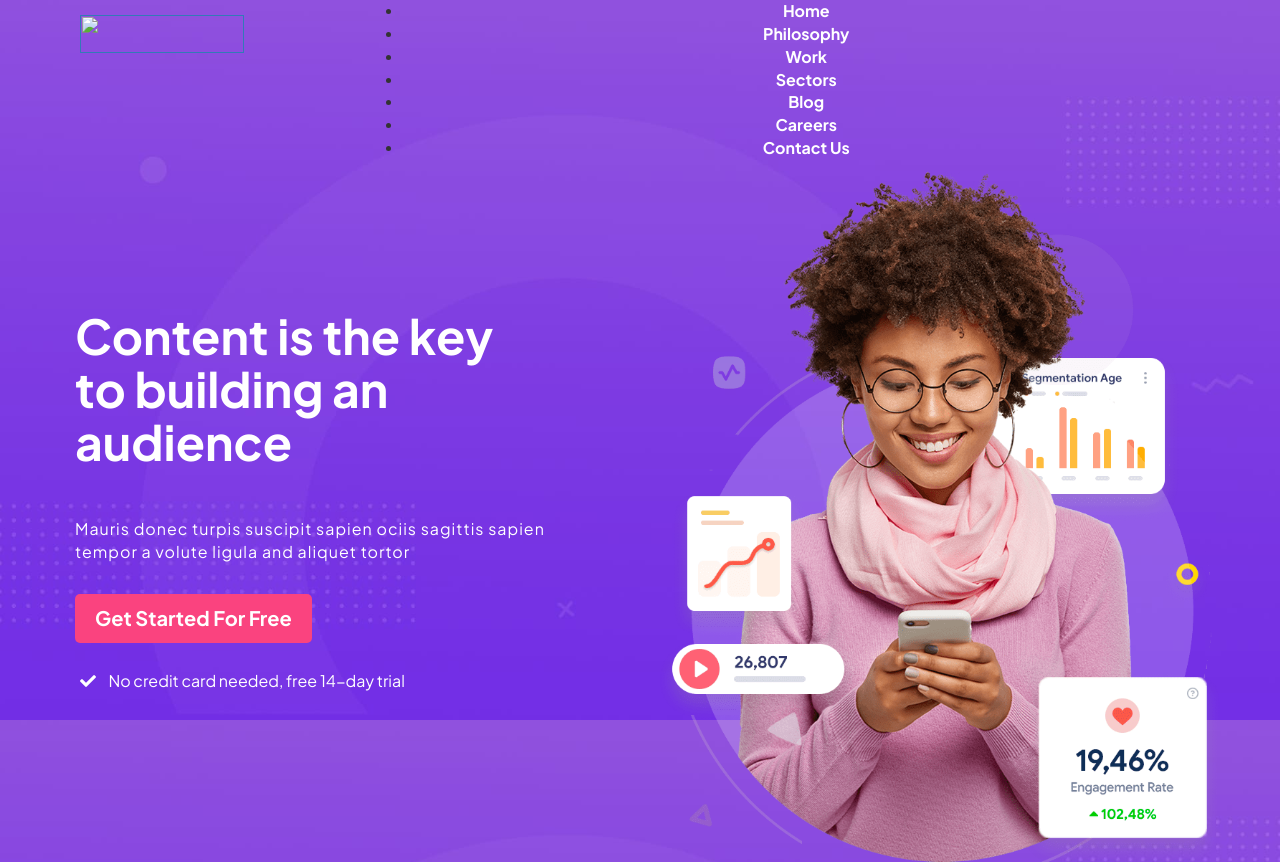
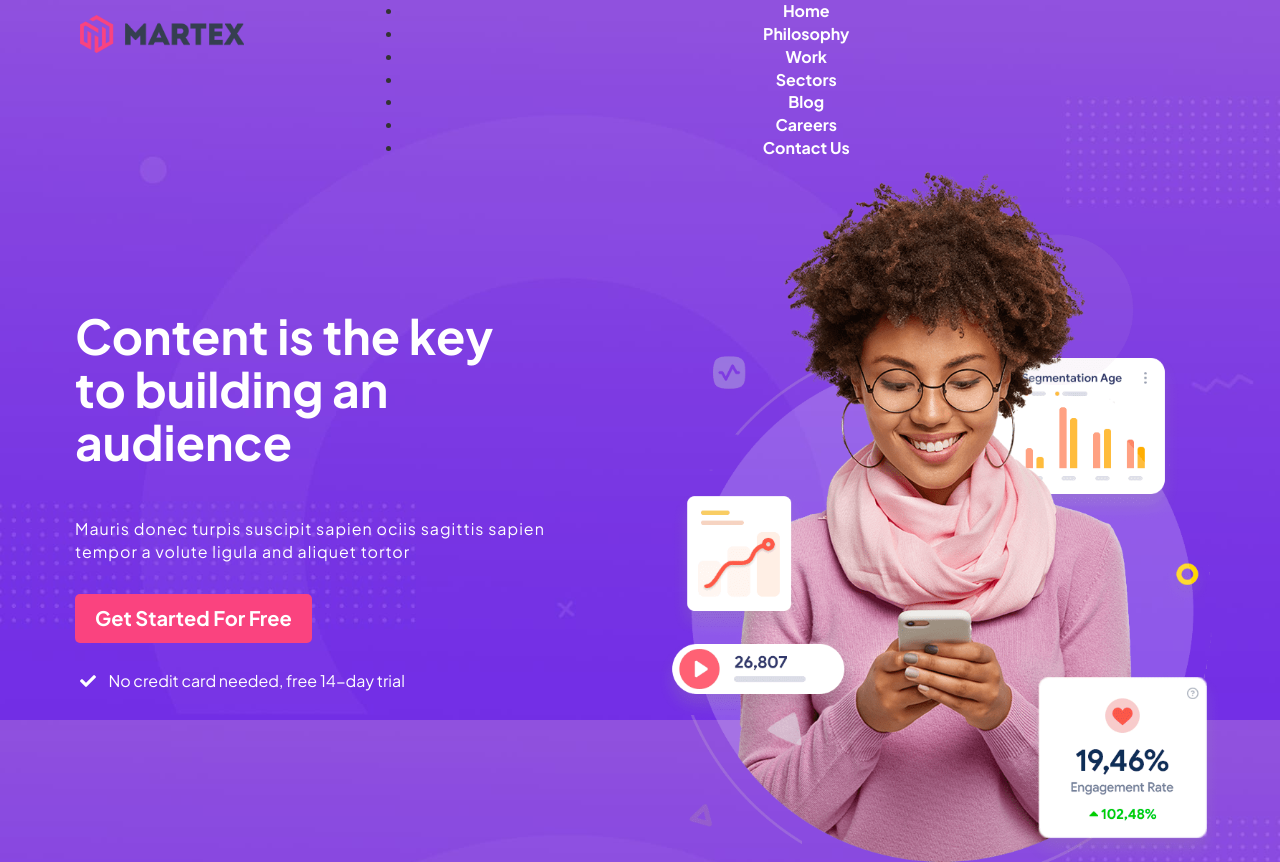
Before and after one commit to astle03/Martex-Clone, a plain HTML site: page index.html in a window 1280 px wide. Shown: the top 862 px of the page. Drawn offline with nearby package versions, Linux system fonts and the light colour scheme; a web font is replaced by a local one.

Commit message:
Update index.html

```diff
--- a/index.html
+++ b/index.html
@@ -33,7 +33,7 @@
             <div class="row">
                 <div class="col-lg-3 c1-1">
                     <a href="">
-                        <img src=".\Docs\logo.svg" />
+                        <img src=".\Docs\logo-white.png" />
                     </a>
                 </div>
                 <div class="col-lg-9 c1-2">
@@ -965,4 +965,5 @@
 
 </body>
 
+
 </html>
```
